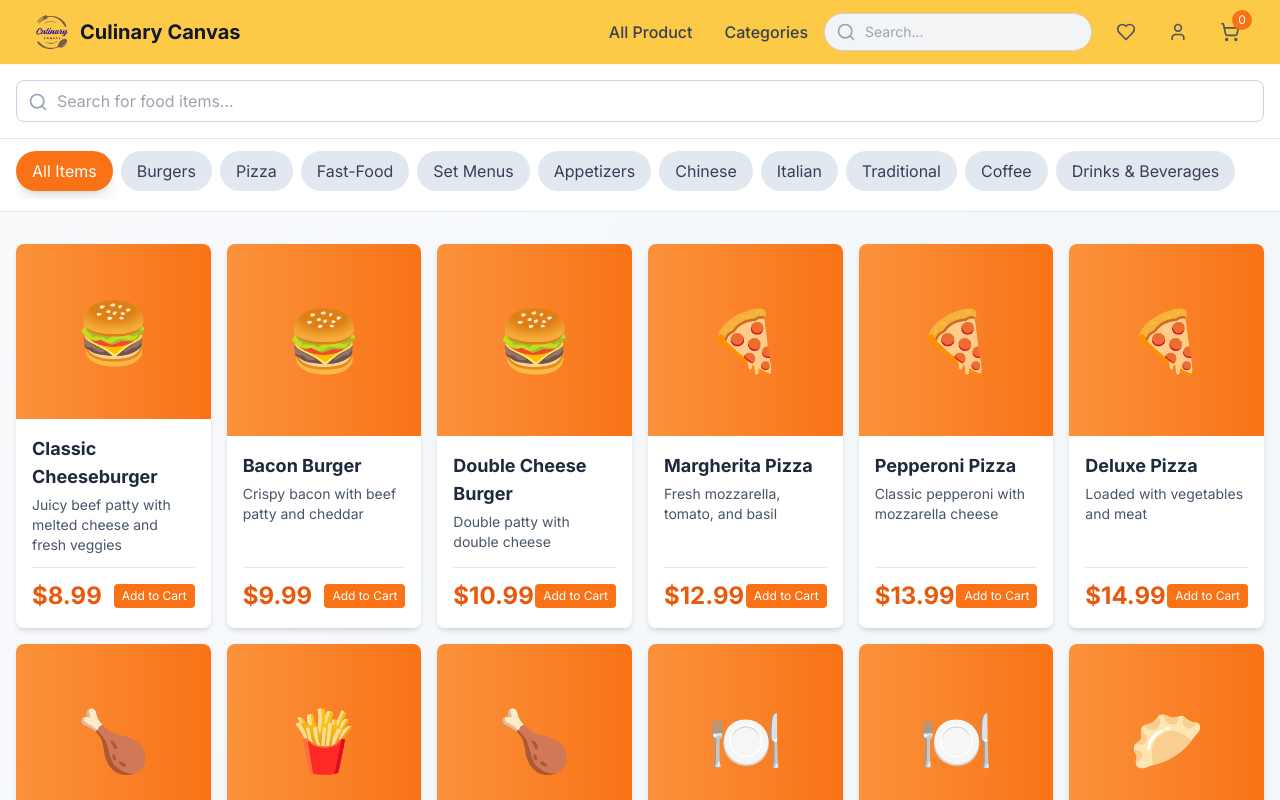
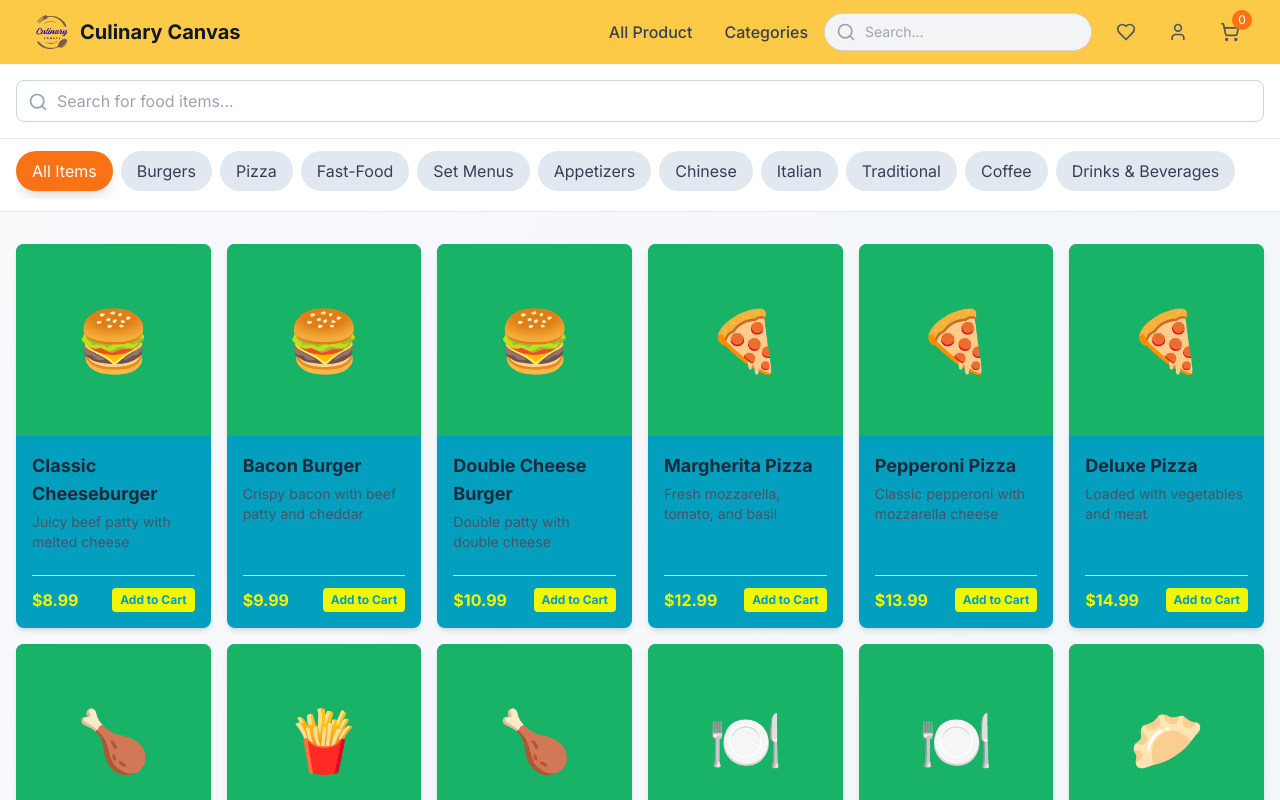
Before and after one commit to uzicodes/Culinary-Canvas, a Next.js app: page /all-products in a window 1280 px wide. Shown: the top 800 px of the page. Built offline with nearby package versions, Linux system fonts and the light colour scheme.

Commit message:
changed the color-combo of the cards in the all-products page

```diff
--- a/src/app/all-products/page.tsx
+++ b/src/app/all-products/page.tsx
@@ -34,7 +34,7 @@ export default function AllProductsPage() {
   ];
 
   const menuItems: MenuItem[] = [
-    { id: 1, name: 'Classic Cheeseburger', description: 'Juicy beef patty with melted cheese and fresh veggies', price: 8.99, category: 'burger', image: '🍔' },
+    { id: 1, name: 'Classic Cheeseburger', description: 'Juicy beef patty with melted cheese ', price: 8.99, category: 'burger', image: '🍔' },
     { id: 2, name: 'Bacon Burger', description: 'Crispy bacon with beef patty and cheddar', price: 9.99, category: 'burger', image: '🍔' },
     { id: 3, name: 'Double Cheese Burger', description: 'Double patty with double cheese', price: 10.99, category: 'burger', image: '🍔' },
     { id: 4, name: 'Margherita Pizza', description: 'Fresh mozzarella, tomato, and basil', price: 12.99, category: 'pizza', image: '🍕' },
@@ -124,9 +124,9 @@ export default function AllProductsPage() {
           {filteredItems.map(item => (
             <div
               key={item.id}
-              className="bg-white rounded-lg shadow-md hover:shadow-xl transition-shadow overflow-hidden flex flex-col h-96"
+              className="bg-[#029FBE] rounded-lg shadow-md hover:shadow-xl transition-shadow overflow-hidden flex flex-col h-96"
             >
-              <div className="bg-gradient-to-r from-orange-400 to-orange-500 h-48 flex items-center justify-center text-6xl">
+              <div className="bg-[#19b368] h-48 flex items-center justify-center text-6xl">
                 {item.image}
               </div>
               <div className="p-4 flex flex-col flex-1 justify-between">
@@ -135,10 +135,10 @@ export default function AllProductsPage() {
                   <p className="text-slate-600 text-sm mt-1 mb-3">{item.description}</p>
                 </div>
                 <div className="flex items-center justify-between pt-3 border-t">
-                  <span className="text-2xl font-bold text-orange-600">${item.price.toFixed(2)}</span>
+                  <span className="text-base font-bold text-[#F1F604]">${item.price.toFixed(2)}</span>
                   <button
                     onClick={() => addToCart(item)}
-                    className="bg-orange-500 hover:bg-orange-600 text-white px-2 py-1 rounded text-xs transition-colors"
+                    className="bg-[#F1F604] hover:bg-yellow-300 text-[#029FBE] px-2 py-1 rounded text-xs font-bold transition-colors"
                   >
                     Add to Cart
                   </button>
```
